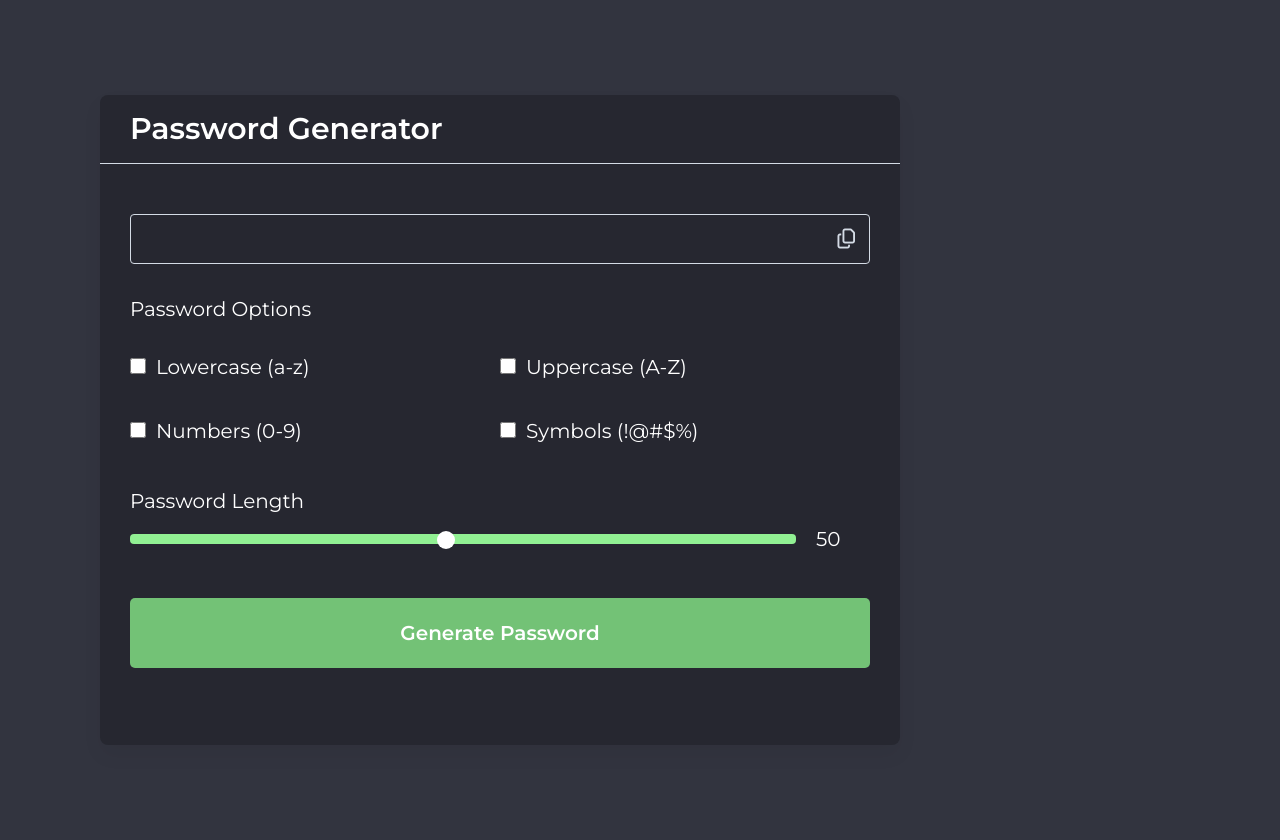
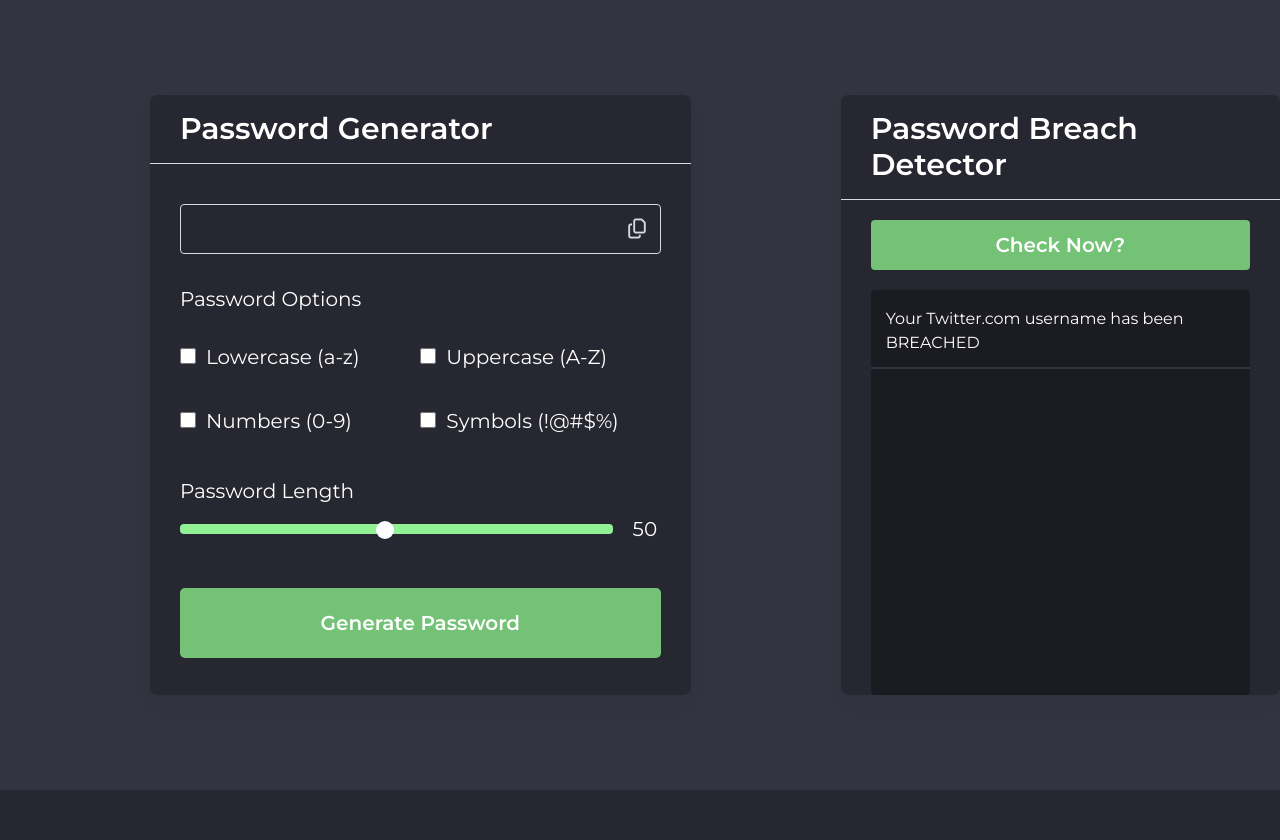
Before and after one commit to CAC-TX06/PeakPass, a Flask app: template website/templates/tools.html in a window 1280 px wide. Shown: the part 80-920 px from the top of the page. After the commit the page ends 870 px from the top, so only its background shows below. Run offline with Flask 2, Linux system fonts and the light colour scheme; the template is opened without the code that fills it, so the values that code supplies are empty; parts of the project's set-up code (start-up, migrations or seed data) failed here and were passed over; some libraries are stand-ins or nearby versions.

Commit message:
Added Breach Detection

```diff
--- a/website/templates/tools.html
+++ b/website/templates/tools.html
@@ -34,7 +34,8 @@
   </header>
 
   <body>
-    <div class="gene-container">
+    <div class="wrapper">
+      <div class="gene-container">
         <h2>Password Generator</h2>
         <div class="pass-content-wrapper">
           <div class="input-box">
@@ -73,6 +74,21 @@
           <button class="generate-btn">Generate Password</button>
         </div>
       </div>
+      <div class="breach-container">
+        <h2>Password Breach Detector</h2>
+        <div class="breach-content-wrapper">
+          <button class="check-btn">Check Now?</button>
+          <table class="breach-table">
+            <tbody>
+              <tr>
+                <td class="item-name">Your Twitter.com username has been BREACHED</td>
+              </tr>
+              <tr>
+            </tbody>
+          </table>
+        </div>
+      </div>
+    </div>
   </body>
 </html>
 
@@ -112,10 +128,10 @@
       text-decoration: none;
     }
 
-  a:hover {
-  color: #91f093;
-  text-decoration: none;
-  }
+    a:hover {
+    color: #91f093;
+    text-decoration: none;
+    }
 
     header {
       background-color: rgb(38, 39, 48);
@@ -277,6 +293,11 @@
 
     /* PASSWORD GENERATOR START */
 
+    .wrapper {
+      display: flex;
+      flex-direction: row;
+    }
+
     label {
       color: white;
       font-size: 20px;
@@ -285,11 +306,11 @@
 
     .gene-container{
       width: 800px;
-      height: 650px;
+      height: 600px;
       background-color: rgb(38, 39, 48);
       border-radius: 8px;
       box-shadow: 0 10px 20px rgba(0,0,0,0.05);
-      margin: 95px 0 95px 100px
+      margin: 95px 0 95px 150px
     }
 
     .gene-container h2{
@@ -306,7 +327,7 @@
 
     .pass-content-wrapper .input-box{
       position: relative;
-      margin-top: 50px;
+      margin-top: 40px;
     }
 
     .input-box input{
@@ -440,4 +461,68 @@
       background: #91f093;
       border-radius: 4px;
     }
+
+    .breach-container {
+      width: 650px;
+      height: 600px;
+      background-color: rgb(38, 39, 48);
+      border-radius: 8px;
+      box-shadow: 0 10px 20px rgba(0,0,0,0.05);
+      margin: 95px 0 95px 150px;
+    }
+
+    .breach-container h2 {
+      font-weight: 600;
+      font-size: 30px;
+      padding: 16px 30px;
+      border-bottom: 1px solid #d4dbe5;
+      color: white;
+    }
+
+    .breach-content-wrapper {
+      margin: 20px 30px;
+    }
+
+    .breach-content-wrapper .check-btn {
+      width: 100%;
+      color: #fff;
+      border: none;
+      outline: none;
+      cursor: pointer;
+      background: #73c276;
+      font-size: 20px;
+      padding: 10px 0;
+      border-radius: 4px;
+      font-weight: 600;
+    }
+
+    table {
+      display: block;
+      overflow: auto;
+      height: 405px;
+      width: 100%;
+    }
+
+    .breach-table {
+      width: 100%;
+      background-color: rgb(27, 27, 34);
+      padding-top: 5px;
+      margin-top: 20px;
+      color: white;
+      border-radius: 4px;
+    }
+
+    .breach-table td {
+      padding: 12px 15px;
+      width: 50%;
+    }
+
+    .item-name {
+      overflow: hidden;
+      text-overflow: ellipsis;
+    }
+
+    .breach-table tbody tr {
+    border-bottom: 2px solid rgb(50, 52, 63);
+  }
 </style>
```
